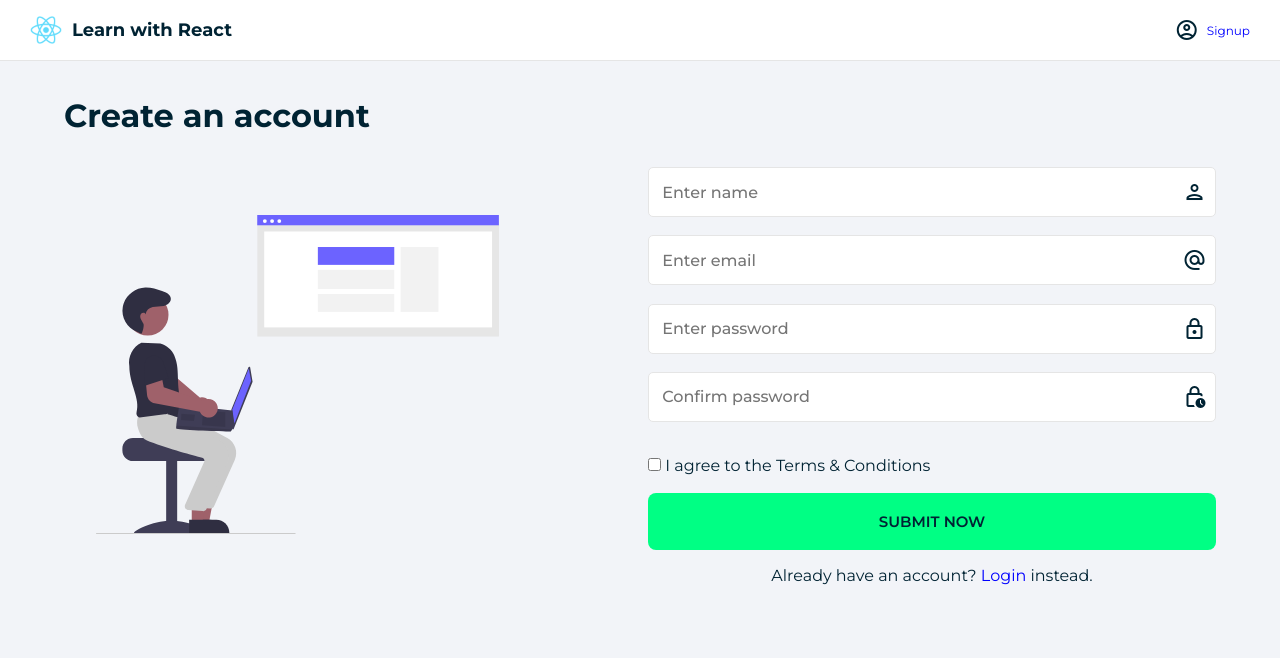
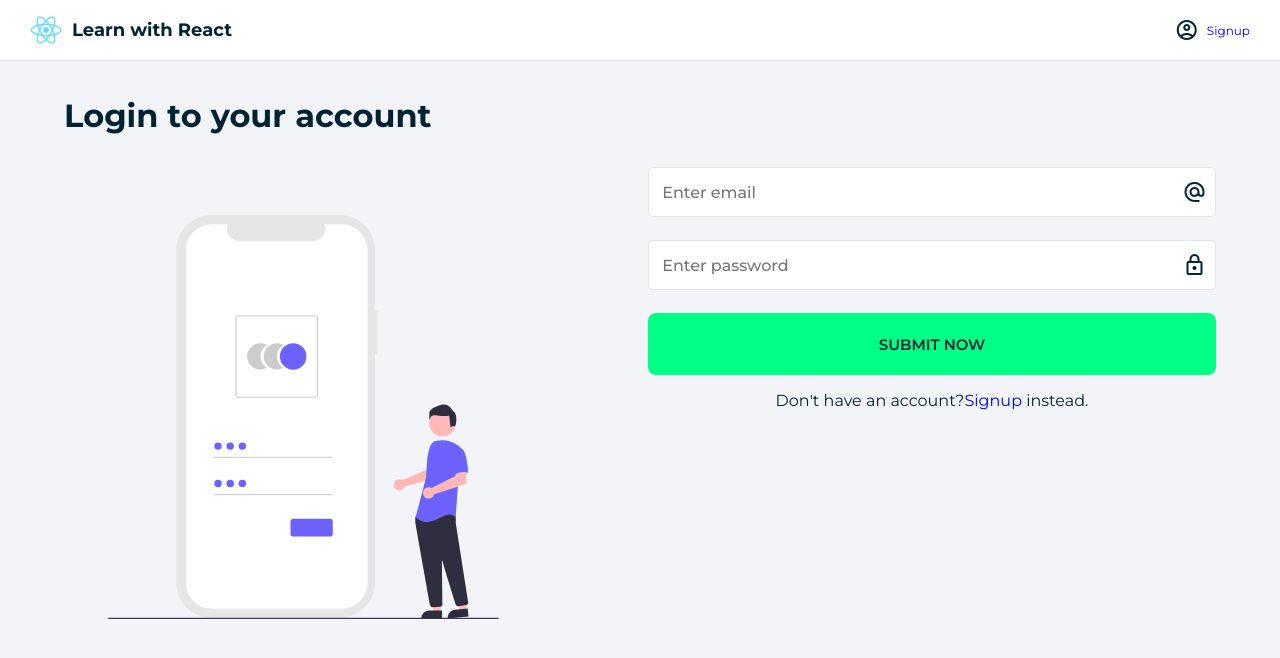
Before and after one commit to ShuvO9gi/react-quiz, a React (Create React App) app: page / in a window 1280 px wide. Shown: the top 658 px of the page. Built offline with nearby package versions, Linux system fonts and the light colour scheme.

Commit message:
Lesson-6(Login) Source Code

```diff
--- a/src/components/App.js
+++ b/src/components/App.js
@@ -1,6 +1,7 @@
 import "../styles/Global.css";
 import Layout from "./Layout";
-import Signup from "./pages/Signup";
+import Login from "./pages/Login";
+//import Signup from "./pages/Signup";
 //import Home from "./pages/Home";
 
 function App() {
@@ -9,7 +10,8 @@
       <div className="App">
         <Layout>
           {/* <Home /> */}
-          <Signup />
+          {/* <Signup /> */}
+          <Login />
         </Layout>
       </div>
     </>
--- a/src/components/Illustration.jsx
+++ b/src/components/Illustration.jsx
@@ -1,10 +1,10 @@
-import image from "../assets/images/signup.svg";
 import classes from "../styles/Illustration.module.css";
 
-export default function Illustration() {
+export default function Illustration({ ...rest /* src, alt */ }) {
   return (
     <div class={classes.illustration}>
-      <img src={image} alt="Signup" />
+      {/*  eslint-disable-next-line jsx-a11y/alt-text */}
+      <img {...rest} /* src={src} alt={alt} */ />
     </div>
   );
 }
--- /dev/null
+++ b/src/components/Question.jsx
@@ -0,0 +1,8 @@
+export default function Question({ text1, text2, href }) {
+  return (
+    <div className="info">
+      {text1}
+      <a href={href}>{text2}</a> instead.
+    </div>
+  );
+}
--- /dev/null
+++ b/src/components/pages/Login.jsx
@@ -0,0 +1,32 @@
+import image from "../../assets/images/login.svg";
+import classes from "../../styles/Login.module.css";
+import Button from "../Button";
+import Form from "../Form";
+import Illustration from "../Illustration";
+import Question from "../Question";
+import TextInput from "../TextInput";
+
+export default function Login() {
+  return (
+    <>
+      <h1>Login to your account</h1>
+      <div className="column">
+        <Illustration src={image} alt="Login" />
+        <Form className={classes.login}>
+          <TextInput
+            type="text"
+            placeholder="Enter email"
+            icon="alternate_email"
+          />
+          <TextInput type="password" placeholder="Enter password" icon="lock" />
+          <Button>Submit Now</Button>
+          <Question
+            text1="Don't have an account?"
+            text2="Signup"
+            href="signup.html"
+          />
+        </Form>
+      </div>
+    </>
+  );
+}
--- a/src/components/pages/Signup.jsx
+++ b/src/components/pages/Signup.jsx
@@ -1,8 +1,10 @@
+import image from "../../assets/images/signup.svg";
 import classes from "../../styles/Signup.module.css";
 import Button from "../Button";
 import Checkbox from "../Checkbox";
 import Form from "../Form";
 import Illustration from "../Illustration";
+import Question from "../Question";
 import TextInput from "../TextInput";
 
 export default function Signup() {
@@ -10,7 +12,7 @@
     <>
       <h1>Create an account</h1>
       <div className="column">
-        <Illustration />
+        <Illustration src={image} alt="Signup" />
         <Form className={`${classes.signup}`}>
           <TextInput type="text" placeholder="Enter name" icon="person" />
           <TextInput
@@ -26,9 +28,11 @@
           />
           <Checkbox text="I agree to the Terms &amp; Conditions" />
           <Button>Submit Now</Button>
-          <div className="info">
-            Already have an account? <a href="login.html">Login</a> instead.
-          </div>
+          <Question
+            text1="Already have an account?"
+            text2="Login"
+            href="login.html"
+          />
         </Form>
       </div>
     </>
--- a/src/styles/Form.module.css
+++ b/src/styles/Form.module.css
@@ -10,7 +10,7 @@
 
 .form .button {
   height: 44px;
-  margin-top: 2rem;
+  margin-top: 22rem;
 }
 
 @media only screen and (max-width: 600px) {
--- /dev/null
+++ b/src/styles/Login.module.css
@@ -0,0 +1,3 @@
+.login {
+  height: 330px;
+}
```
Also changed, not shown: src/components/FormLogin.jsx (added, +11 -0 lines).
